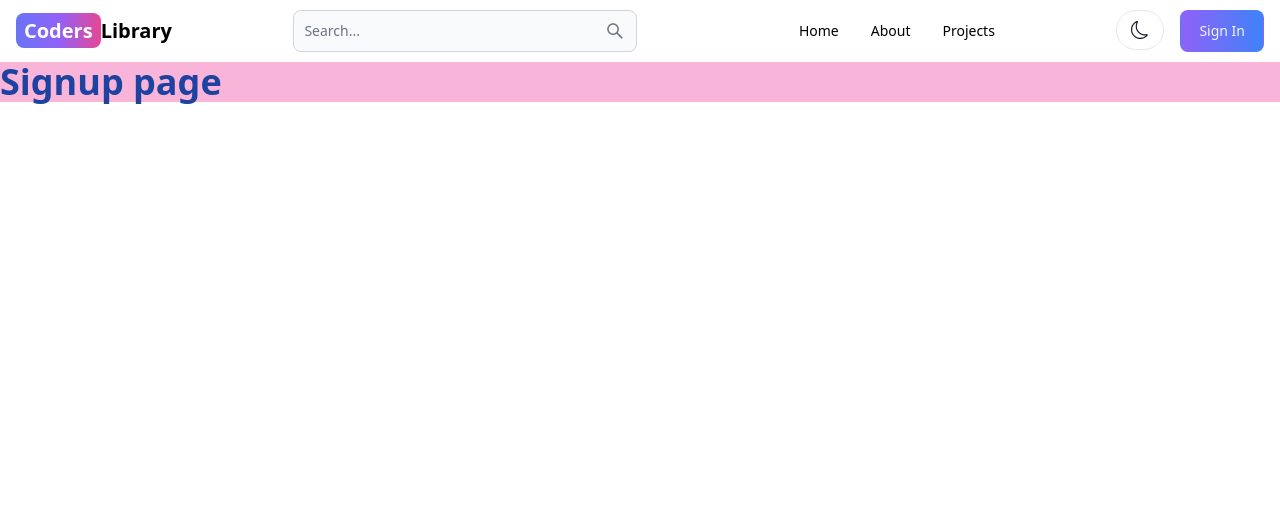
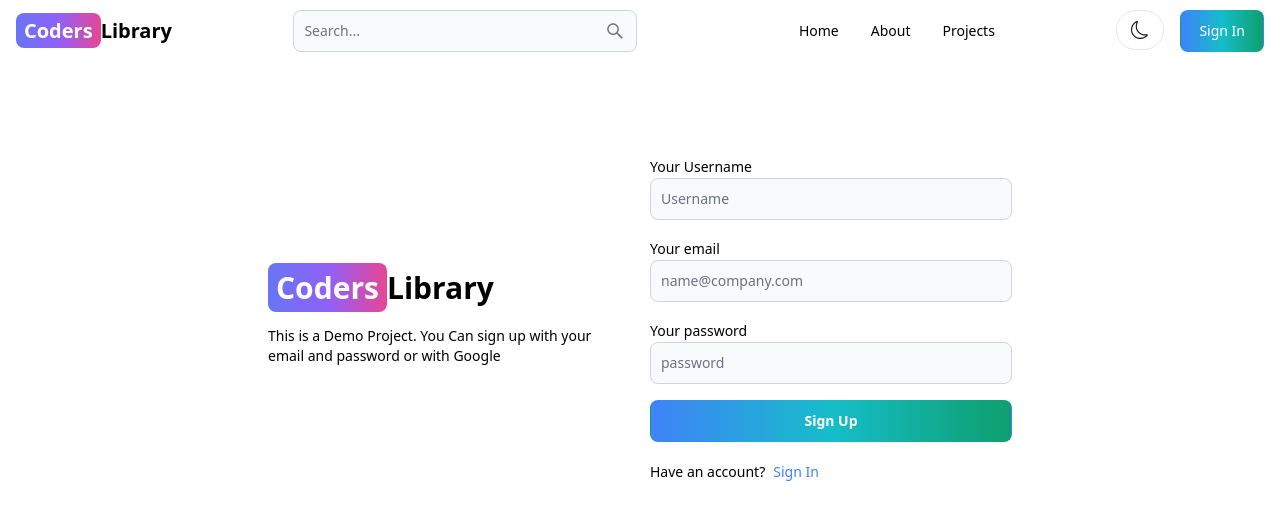
Before and after one commit to Anushreii/BLOG_DOCS, a React (Vite) app in the folder client/: page /signup in a window 1280 px wide. Shown: the top 520 px of the page. Built offline with nearby package versions, Linux system fonts and the light colour scheme.

Commit message:
Update Header and Signup components

```diff
--- a/client/src/components/Header.jsx
+++ b/client/src/components/Header.jsx
@@ -1,4 +1,4 @@
-import { Button, Navbar, TextInput } from 'flowbite-react';
+import { Button, ButtonGroup, Navbar, TextInput } from 'flowbite-react';
 import { Link, useLocation } from 'react-router-dom';
 import { AiOutlineSearch } from 'react-icons/ai';
 import { BsMoon } from "react-icons/bs";
@@ -39,7 +39,8 @@
 
           {/* Sign In Button */}
           <Link to='/signin'>
-            <Button className='text-slate-100 bg-gradient-to-r from-purple-500 to-blue-500 hover:text-black transition-all duration-900' >Sign In</Button>
+           <Button className='bg-gradient-to-r from-blue-500 via-teal-400 to-green-500 hover:text-black transition-all duration-100
+'>Sign In</Button>
           </Link>
 
           {/* Hamburger Toggle */}
--- a/client/src/pages/Signup.jsx
+++ b/client/src/pages/Signup.jsx
@@ -1,9 +1,52 @@
+import { Button, Label, TextInput } from 'flowbite-react'
 import React from 'react'
+import { Link } from 'react-router-dom'
 
 const Signup = () => {
   return (
-    <div>
-      <h1 className='text-blue-800 bg-pink-300 font-extrabold text-4xl'>Signup page</h1>
+    <div className='min-h-screen mt-20'>
+      <div className='flex p-3 max-w-3xl mx-auto flex-col md:flex-row  md:items-center gap-5'>
+        {/* leftside */}
+        <div className="flex-1">
+        <Link to="/" className='font-bold text-black dark:text-black text-3xl'>
+          <span className='px-2 py-1 bg-gradient-to-r from-indigo-500 via-purple-500 to-pink-500 rounded-lg text-white hover:text-black transition-all duration-500'>Coders</span>
+          Library
+        </Link>
+        <p className='text-sm mt-5'>
+          This is a Demo Project. You Can sign up with your email and password
+          or with Google
+        </p>
+        </div>
+        {/* right */}
+        <div className="flex-1">
+          <form className='flex flex-col gap-4'>
+            <div className="">
+              <Label value='Your Username' className='!text-black dark:text-white'></Label>
+              <TextInput type='text' placeholder='Username' id='username'></TextInput>
+            </div>
+            <div className="">
+              <Label value='Your email'className='!text-black dark:text-white'></Label>
+              <TextInput
+              type='text'
+              placeholder='name@company.com'
+              id='email'
+              ></TextInput>
+            </div>
+            <div className="">
+              <Label value='Your password'className='!text-black dark:text-white'></Label>
+              <TextInput
+              type='text'
+              placeholder='password'
+              id='password'></TextInput>
+            </div>
+            <Button className='bg-gradient-to-r from-blue-500 via-teal-400 to-green-500 font-bold hover:text-black transition-all duration-100'>Sign Up</Button>
+          </form>
+          <div className="flex gap-2 text-sm mt-5">
+            <span>Have an account?</span>
+            <Link to='/signin' className='text-blue-500'>Sign In</Link>
+          </div>
+        </div>
+      </div>
     </div>
   )
 }
```
